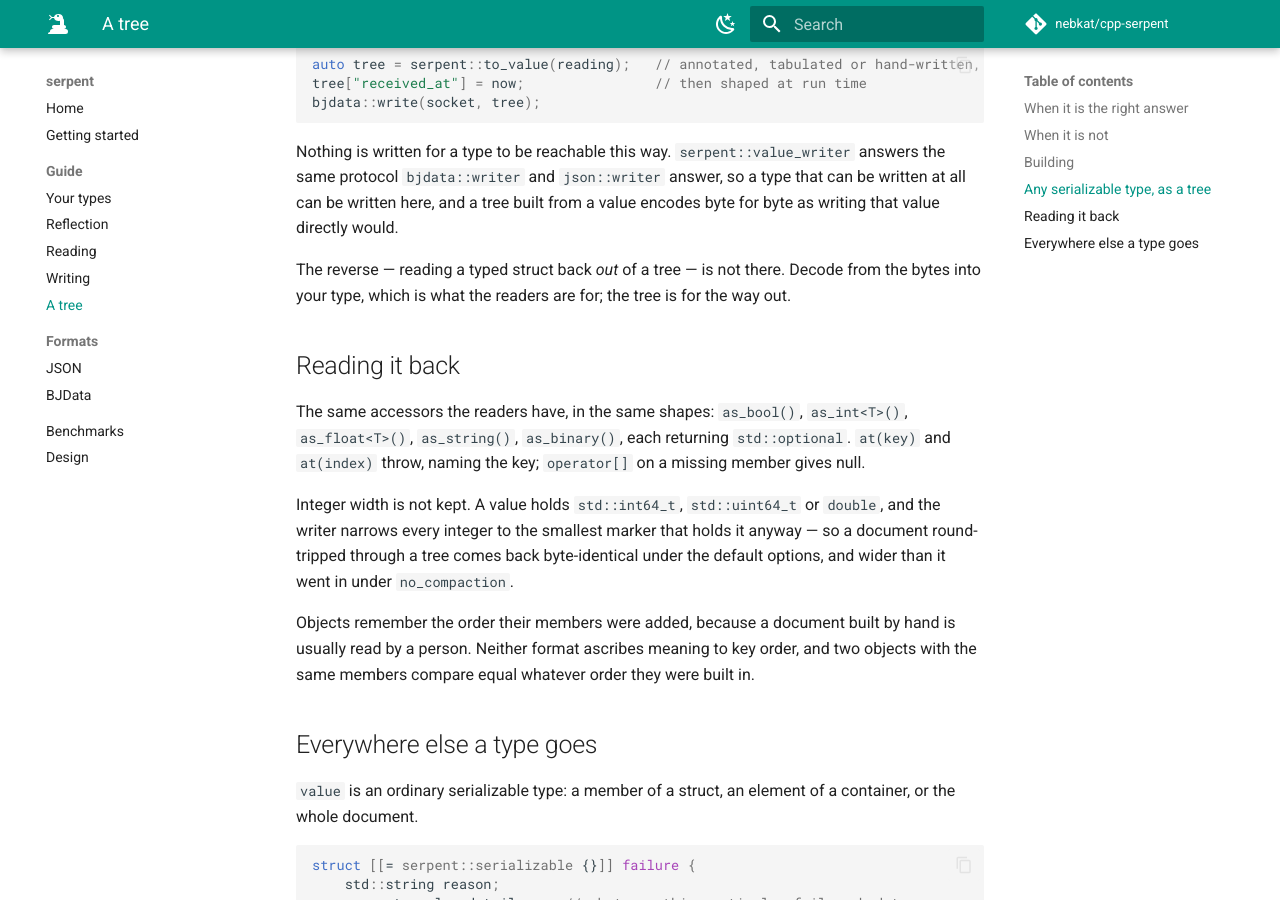
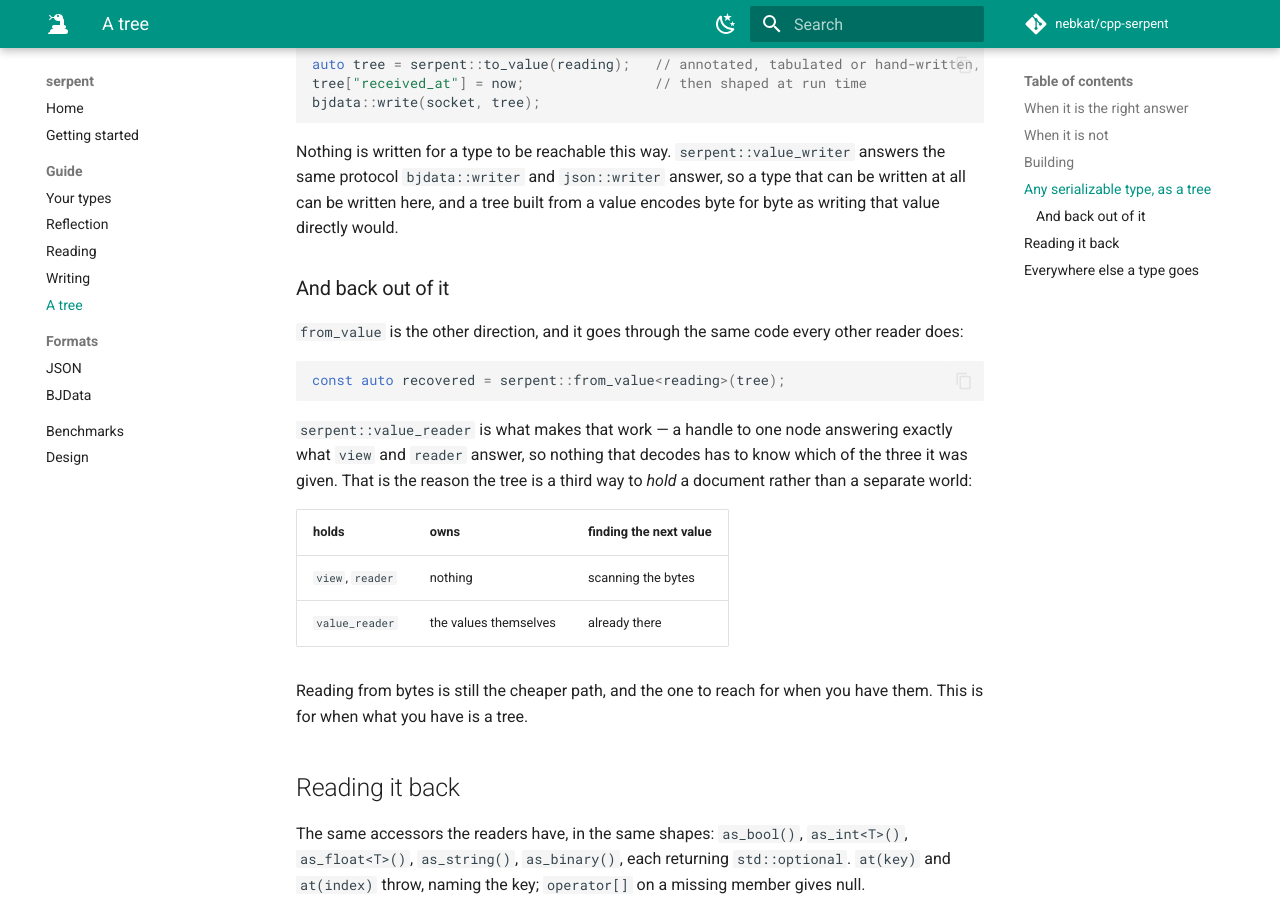
Before and after one commit to nebkat/cpp-serpent, an MkDocs documentation site: the page built from docs/value.md, in a window 1280 px wide and 900 px high, scrolled down 1850 px. Built offline with MkDocs 1.6.1 and Material for MkDocs 9.7.7, drawn with Linux system fonts in a browser that asks for light colours; comment, search, counter and statistics services are not loaded.

Commit message:
feat(value): Read a type back out of a tree
A tree could be built from any type and encoded, but nothing could be
decoded from one - so it was a way of producing documents rather than a
way of holding them, and a caller with a tree in hand had to encode it to
get a type back.

value_reader answers what view and reader answer, so a tree is a source
like any other and from_value goes through the same code as decoding from
bytes: same dispatch, same customizations, same containers. Reading from
bytes stays the cheaper path; this is for when what you have is a tree.

It is also the shape a third strategy would take. Nothing that reads
names a reader type, so how a handle finds its next value - scanning,
following an index, or having the values already - is the only thing that
would vary.

````diff
--- a/docs/value.md
+++ b/docs/value.md
@@ -79,8 +79,25 @@ protocol `bjdata::writer` and `json::writer` answer, so a type that can be writt
 written here, and a tree built from a value encodes byte for byte as writing that value directly
 would.
 
-The reverse — reading a typed struct back *out* of a tree — is not there. Decode from the bytes
-into your type, which is what the readers are for; the tree is for the way out.
+### And back out of it
+
+`from_value` is the other direction, and it goes through the same code every other reader does:
+
+```cpp
+const auto recovered = serpent::from_value<reading>(tree);
+```
+
+`serpent::value_reader` is what makes that work — a handle to one node answering exactly what
+`view` and `reader` answer, so nothing that decodes has to know which of the three it was given.
+That is the reason the tree is a third way to *hold* a document rather than a separate world:
+
+| holds | owns | finding the next value |
+|---|---|---|
+| `view`, `reader` | nothing | scanning the bytes |
+| `value_reader` | the values themselves | already there |
+
+Reading from bytes is still the cheaper path, and the one to reach for when you have them. This
+is for when what you have is a tree.
 
 ## Reading it back
 
````
Also changed, not shown: 2 other files.
